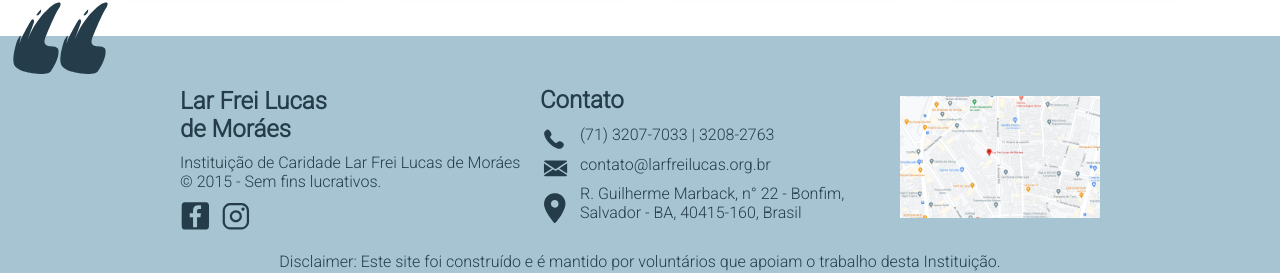
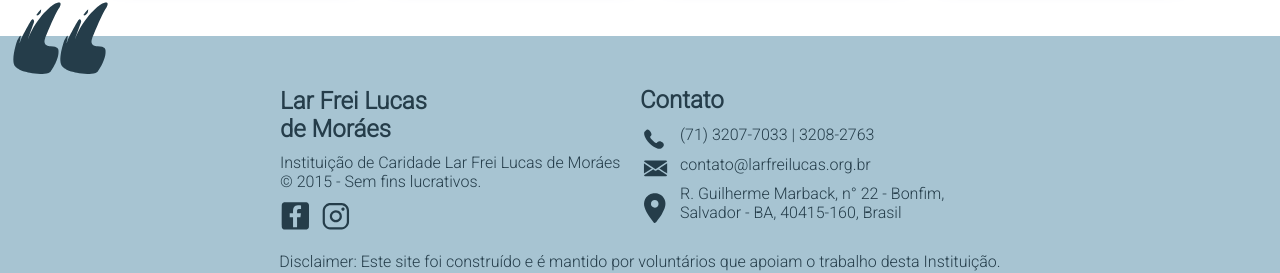
Before and after one commit to ygorth/larfreilucasdemoraes, a React (Vite) app: page / in a window 1280 px wide. Shown: the part 2183-2456 px from the top of the page. Built offline with nearby package versions, Linux system fonts and the light colour scheme.

Commit message:
teste map

```diff
--- a/src/components/footer.jsx
+++ b/src/components/footer.jsx
@@ -4,7 +4,6 @@ import '../styles/geral.css';
 import telefone from '../assets/telefone.svg';
 import email from '../assets/email.svg';
 import local from '../assets/local.svg';
-import mapa from '../assets/mapa.png';
 import aspas from '../assets/aspas.svg';
 import face from '../assets/face.svg';
 import insta from '../assets/insta.svg';
@@ -130,7 +129,7 @@ export const Footer = () => {
           href="https://www.google.com/maps/place/Lar+Frei+Lucas+de+Mor%C3%A1es/@-12.9269149,-38.5051637,16z/data=!4m6!3m5!1s0x7160f8aad4d64b7:0x5979ad4612615141!8m2!3d-12.9260467!4d-38.5060223!16s%2Fg%2F11f1wfzxtr?hl=pt-BR"
           target="_blank"   rel="noopener noreferrer"
         >
-          <Mapa src={mapa} alt="mapa" />
+
 
         </a>
         {/* <Google/> */}
```
